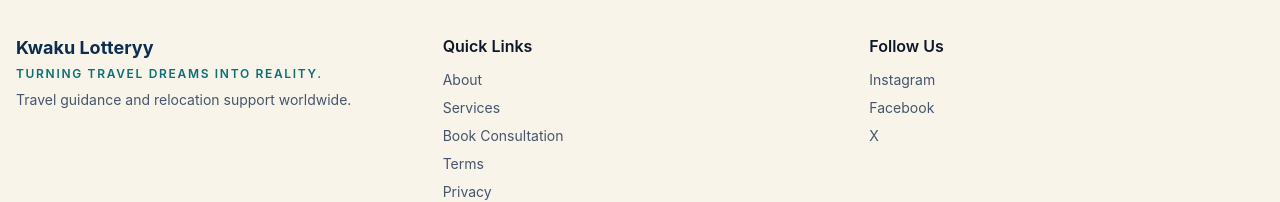
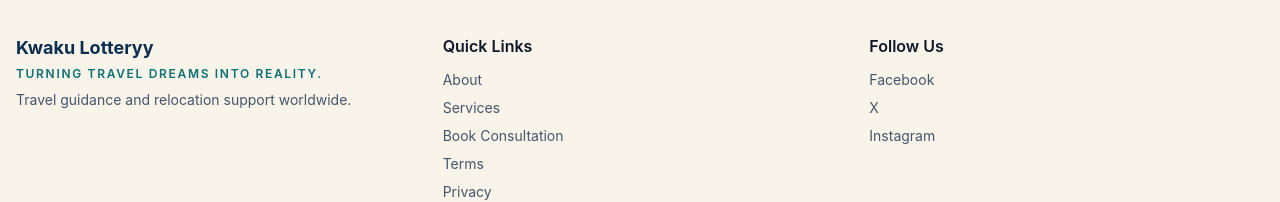
Before and after one commit to learngermanghana/kwakuasamoah, a Next.js app: page / in a window 1280 px wide. Shown: the part 3240-3442 px from the top of the page. Built offline with nearby package versions, Linux system fonts and the light colour scheme; no server answers.

Commit message:
Reorder footer social links with Instagram last

```diff
--- a/src/components/footer.tsx
+++ b/src/components/footer.tsx
@@ -25,9 +25,9 @@ export function Footer() {
         <div>
           <h4 className="font-semibold">Follow Us</h4>
           <div className="mt-3 flex flex-col gap-2 text-sm text-slate-600">
-            <a href={siteConfig.socials.instagram} target="_blank" rel="noreferrer">Instagram</a>
             <a href={siteConfig.socials.facebook} target="_blank" rel="noreferrer">Facebook</a>
             <a href={siteConfig.socials.x} target="_blank" rel="noreferrer">X</a>
+            <a href={siteConfig.socials.instagram} target="_blank" rel="noreferrer">Instagram</a>
           </div>
         </div>
       </div>
```
